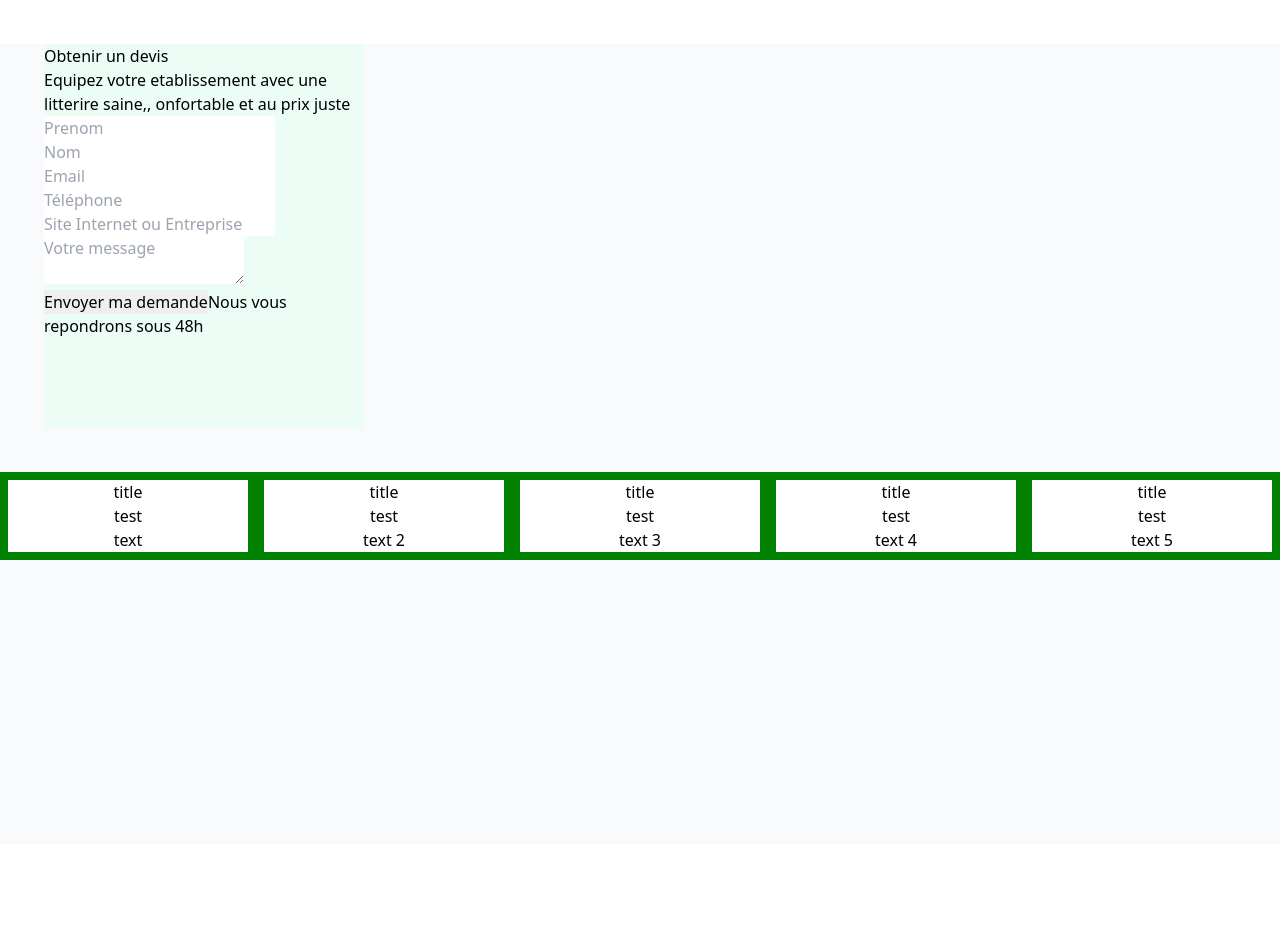
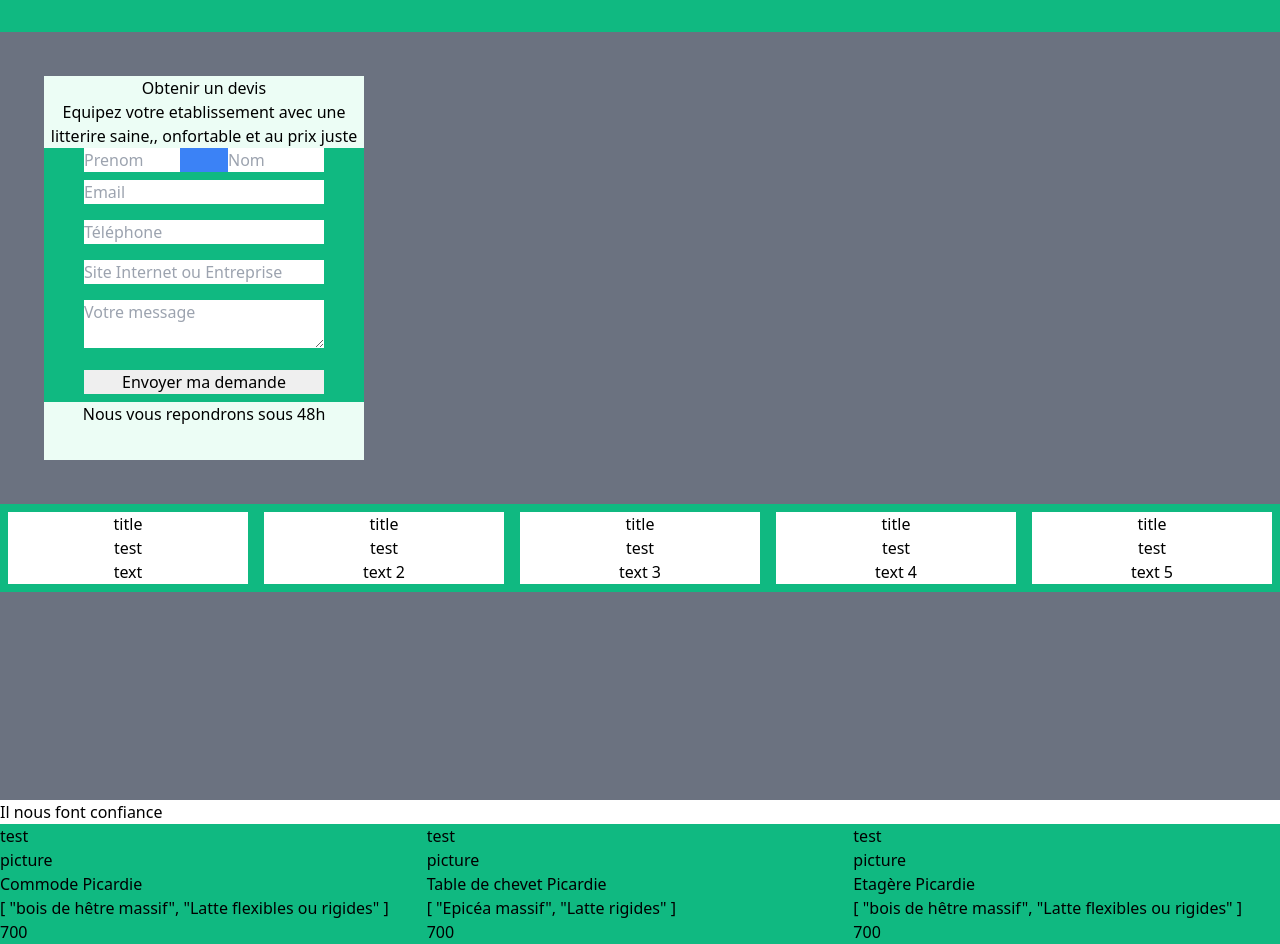
Before and after one commit to EidanU/Kipli, a Nuxt app: page / in a window 1280 px wide. Before the commit the page ends 844 px from the top, so only its background shows below. Built offline with nearby package versions, Linux system fonts and the light colour scheme.

Commit message:
add productSection [wip]/ add brandSection [wip]

```diff
--- /dev/null
+++ b/components/atoms/ProductCard.vue
@@ -0,0 +1,15 @@
+<template>
+  <div class="w-full">
+    <p>test</p>
+    <div>{{ picture }}</div>
+    <h3>{{ title }}</h3>
+    <p>{{ description }}</p>
+    <p>{{ price }}</p>
+  </div>
+</template>
+<script>
+export default {
+  name: "ProductCard",
+  props: ["picture", "title", "description", "price"],
+};
+</script>
--- a/components/atoms/QualityCard.vue
+++ b/components/atoms/QualityCard.vue
@@ -11,4 +11,3 @@ export default {
   props: ["title", "icon", "text"],
 };
 </script>
-<style scoped></style>
--- /dev/null
+++ b/components/molecules/HeadBar.vue
@@ -0,0 +1,8 @@
+<template>
+  <div class="w-full h-8 bg-green-500"></div>
+</template>
+<script>
+export default {
+  name: "HeadBar",
+};
+</script>
--- a/components/molecules/HeaderForm.vue
+++ b/components/molecules/HeaderForm.vue
@@ -1,20 +1,32 @@
 <template>
-  <div class="w-80 h-96 bg-green-50 m-11">
+  <div class="w-80 h-96 bg-green-50 m-11 text-center">
     <h2>Obtenir un devis</h2>
     <p>
       Equipez votre etablissement avec une litterire saine,, onfortable et au
       prix juste
     </p>
-    <form>
-      <input type="text" required placeholder="Prenom" />
-      <input type="text" required placeholder="Nom" />
-      <input type="email" required placeholder="Email" />
-      <input type="number" required placeholder="Téléphone" />
-      <input type="text" required placeholder="Site Internet ou Entreprise" />
-      <textarea placeholder="Votre message"> </textarea>
-      <input type="submit" value="Envoyer ma demande" />
-      <span>Nous vous repondrons sous 48h</span>
+    <form class="w-full bg-green-500 m-auto">
+      <div class="w-9/12 flex bg-blue-500 m-auto justify-between">
+        <input type="text" required placeholder="Prenom" class="w-2/5" />
+        <input type="text" required placeholder="Nom" class="w-2/5" />
+      </div>
+      <input type="email" required placeholder="Email" class="m-2 w-9/12" />
+      <input
+        type="number"
+        required
+        placeholder="Téléphone"
+        class="m-2 w-9/12"
+      />
+      <input
+        type="text"
+        required
+        placeholder="Site Internet ou Entreprise"
+        class="m-2 w-9/12"
+      />
+      <textarea placeholder="Votre message" class="m-2 w-9/12"> </textarea>
+      <input type="submit" value="Envoyer ma demande" class="m-2 w-9/12" />
     </form>
+    <span>Nous vous repondrons sous 48h</span>
   </div>
 </template>
 <script>
--- /dev/null
+++ b/components/molecules/ProductList.vue
@@ -0,0 +1,43 @@
+<template>
+  <div class="v-full flex bg-green-500">
+    <ProductCard
+      v-for="(product, index) in products"
+      :key="index"
+      v-bind:picture="product.picture"
+      v-bind:title="product.title"
+      v-bind:description="product.description"
+      v-bind:price="product.price"
+    />
+  </div>
+</template>
+<script>
+import ProductCard from "@/components/atoms/ProductCard.vue";
+export default {
+  name: "ProductList",
+  components: { ProductCard },
+  data() {
+    return {
+      products: [
+        {
+          picture: "picture",
+          title: "Commode Picardie",
+          description: ["bois de hêtre massif", "Latte flexibles ou rigides"],
+          price: "700",
+        },
+        {
+          picture: "picture",
+          title: "Table de chevet Picardie",
+          description: ["Epicéa massif", "Latte rigides"],
+          price: "700",
+        },
+        {
+          picture: "picture",
+          title: "Etagère Picardie",
+          description: ["bois de hêtre massif", "Latte flexibles ou rigides"],
+          price: "700",
+        },
+      ],
+    };
+  },
+};
+</script>
--- a/components/molecules/Qualities.vue
+++ b/components/molecules/QualityList.vue
@@ -1,5 +1,5 @@
 <template>
-  <div class="quality">
+  <div class="v-full flex bg-green-500">
     <QualityCard
       v-for="(quality, index) in qualities"
       :key="index"
@@ -13,7 +13,7 @@
 <script>
 import QualityCard from "@/components/atoms/QualityCard.vue";
 export default {
-  name: "Qualities",
+  name: "QualityList",
   components: { QualityCard },
   data() {
     return {
@@ -28,11 +28,3 @@ export default {
   },
 };
 </script>
-
-<style scoped>
-.quality {
-  width: 100%;
-  display: flex;
-  background: green;
-}
-</style>
--- /dev/null
+++ b/components/organisms/BrandSection.vue
@@ -0,0 +1,9 @@
+<template>
+  <div class="w-full flex">
+    <span>Il nous font confiance</span>
+  </div>
+</template>
+
+<script>
+export default { name: "BrandSection" };
+</script>
--- a/components/organisms/Header.vue
+++ b/components/organisms/Header.vue
@@ -1,18 +1,21 @@
 <template>
-  <div class="h-screen w-screen bg-gray-50">
+  <div class="h-screen w-screen bg-gray-500">
+    <HeadBar />
     <HeaderForm />
-    <Qualities />
+    <QualityList />
   </div>
 </template>
 
 <script>
-import Qualities from "@/components/molecules/Qualities.vue";
-import HeaderForm from "@/components/molecules/HeaderForm.vue";
+import QualityList from "../molecules/QualityList.vue";
+import HeaderForm from "../molecules/HeaderForm.vue";
+import HeadBar from "../molecules/HeadBar.vue";
 export default {
   name: "Header",
   components: {
-    Qualities,
+    QualityList,
     HeaderForm,
+    HeadBar,
   },
 };
 </script>
--- /dev/null
+++ b/components/organisms/ProductSection.vue
@@ -0,0 +1,10 @@
+<template>
+  <div class="w-full"><ProductList /></div>
+</template>
+<script>
+import ProductList from "../molecules/ProductList.vue";
+export default {
+  name: "ProductSection",
+  components: { ProductList },
+};
+</script>
--- a/pages/index.vue
+++ b/pages/index.vue
@@ -1,13 +1,21 @@
 <template>
-  <Header />
+  <div>
+    <Header />
+    <BrandSection />
+    <ProductSection />
+  </div>
 </template>
 
 <script>
 import Header from "@/components/organisms/Header.vue";
+import BrandSection from "@/components/organisms/BrandSection.vue";
+import ProductSection from "@/components/organisms/ProductSection.vue";
 export default {
   name: "Index",
   components: {
     Header,
+    BrandSection,
+    ProductSection,
   },
 };
 </script>
```
